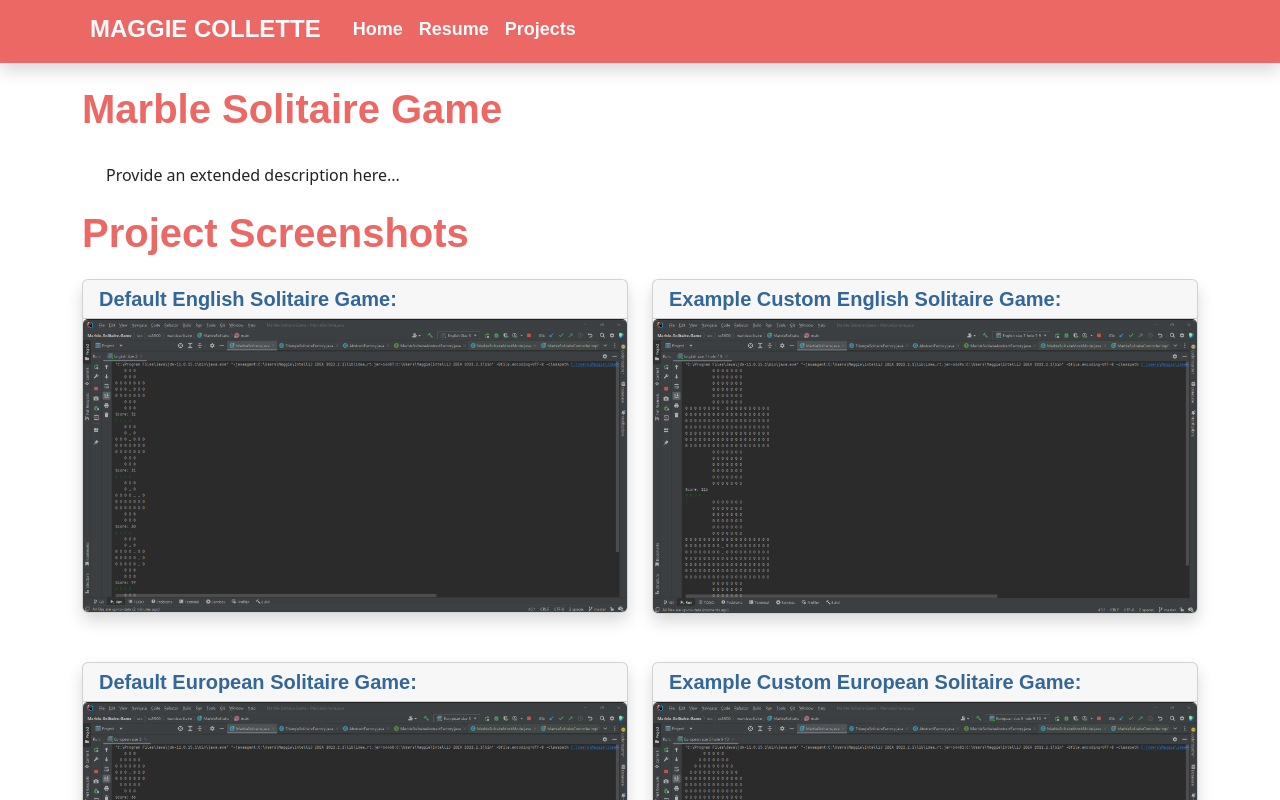
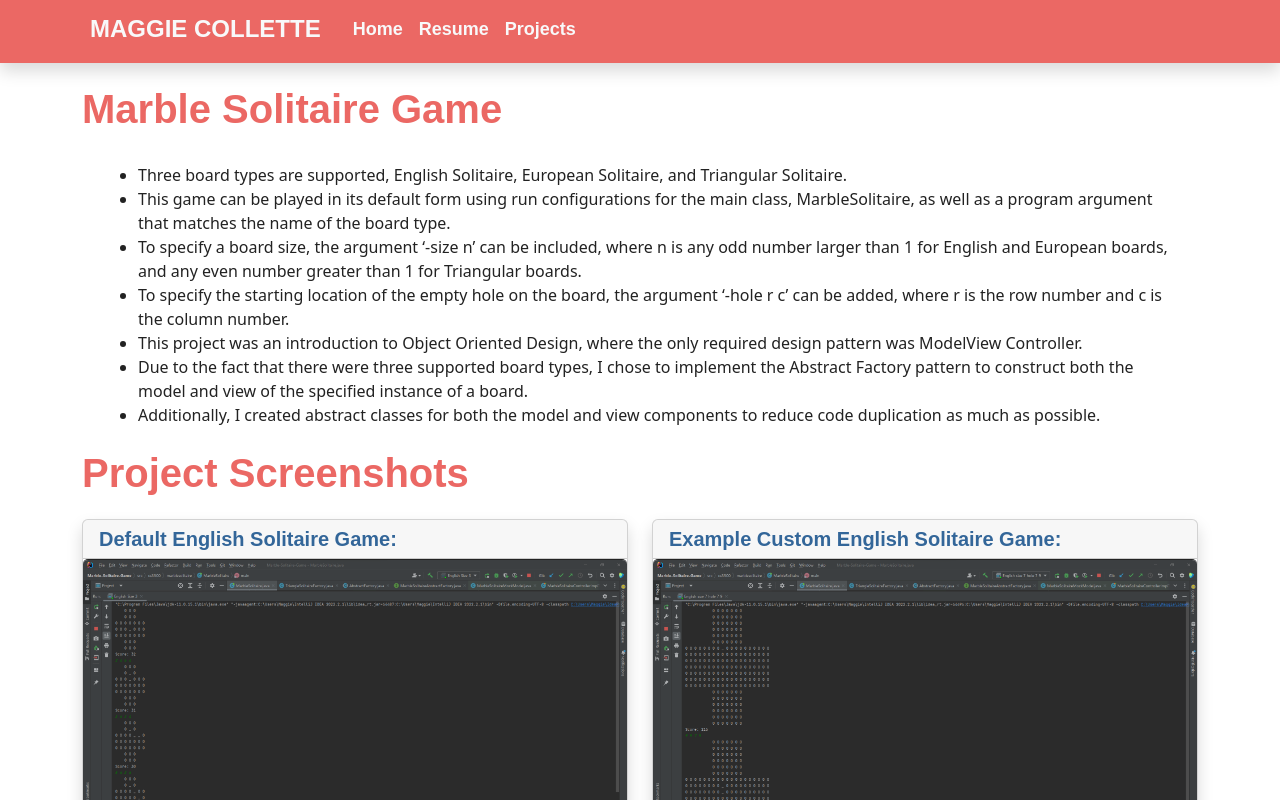
Before and after one commit to maggiecollette/Personal-Site, an Angular app: page /ood-marble-solitaire in a window 1280 px wide. Shown: the top 800 px of the page. Built offline with nearby package versions, Linux system fonts and the light colour scheme.

Commit message:
Updating descriptions

```diff
--- a/src/app/angular-widgets/angular-widgets.component.ts
+++ b/src/app/angular-widgets/angular-widgets.component.ts
@@ -8,7 +8,15 @@ import {Component} from '@angular/core';
 export class AngularWidgetsComponent {
   name = "Angular Widgets";
   github = "https://github.com/maggiecollette/Angular-Widgets";
-  description = "Provide an extended description here...";
+  description = [
+  "Angular Widgets is an in-progress project that I’ve been mainly using to practice making API calls with a service.",
+  "Currently one component is completed, a widget to search today’s weather.",
+  "Additionally, I have continued using what I learned from creating my personal website, such as the use of ngIf, " +
+  "ngFor and other Structural Directives to properly display both the empty and filled states of the weather component.",
+  "I have also been continuing to use Pipes to format dates, times, and temperature values, and Interpolation as " +
+  "needed to display data."
+
+];
   images = [
     {title: "The Current Weather Component's Empty State:", src: "assets/ANGULAR-WIDGETS-SS3.png" },
     {title: "The Current Weather Component After a Search:", src: "assets/ANGULAR-WIDGETS-SS1.png" },
--- a/src/app/ime/ime.component.ts
+++ b/src/app/ime/ime.component.ts
@@ -8,7 +8,29 @@ import {Component} from '@angular/core';
 export class IMEComponent {
   name = "Image Manipulation and Enhancement";
   github = '';
-  description = "Provide an extended description here...";
+  description = [
+    "Over the course of three assignments, plus an extra credit assignment, my CS3000 partner and I developed an " +
+    "Image Manipulation and Enhancement program in Java.",
+    "This program was also implemented using the Model View Controller Design Pattern, with support for both terminal " +
+    "“text-view” and a GUI view.",
+    "One of the main design choices made in this assignment was our use of the command design pattern and function " +
+    "objects for each type of image manipulation. This design choice made our code far more extensible, and also " +
+    "allowed us to reduce duplication within our code.",
+    "Our project includes the following features:",
+    "Loading and saving jpg, png, bmp, and ppm files.",
+    "The ability to switch through any previously loaded or manipulated images.",
+    "Brightening and Darkening an image by a specified increment.",
+    "Flipping an image both horizontally and vertically.",
+    "Visualizations of the Red, Green, Blue, Value, Intensity, and Luma components of an image.",
+    "The ability to apply Sharpen, Blur, Sepia, and Grayscale filters on an image.",
+    "Image Mosaic functionality, which can be customized by a specified seed.",
+    "Downscaling an image to any given width and height.",
+    "Histogram depiction of the red, green, blue, and intensity components of an image, updated every time the " +
+    "displayed image is reselected or manipulated.",
+    "An image manipulation preview window, which depicts a scrollable 200 x 200 pane to which an image manipulation " +
+    "can be applied, and previewed as the user scrolls through the image (an implementation of image masking)."
+
+];
   images = [
     {title: "Loaded Image:", src: "assets/IME-SS1.png" },
     {title: "Downscaled Image:", src: "assets/IME-SS2.png" },
--- a/src/app/marble-solitaire/marble-solitaire.component.ts
+++ b/src/app/marble-solitaire/marble-solitaire.component.ts
@@ -8,7 +8,21 @@ import {Component} from '@angular/core';
 export class MarbleSolitaireComponent {
   name = "Marble Solitaire Game";
   github = "";
-  description = "Provide an extended description here...";
+  description = [
+    "Three board types are supported, English Solitaire, European Solitaire, and Triangular Solitaire.",
+    "This game can be played in its default form using run configurations for the main class, MarbleSolitaire, as " +
+    "well as a program argument that matches the name of the board type.",
+    "To specify a board size, the argument ‘-size n’ can be included, where n is any odd number larger than 1 for " +
+    "English and European boards, and any even number greater than 1 for Triangular boards.",
+    "To specify the starting location of the empty hole on the board, the argument ‘-hole r c’ can be added, where r " +
+    "is the row number and c is the column number.",
+    "This project was an introduction to Object Oriented Design, where the only required design pattern was Model" +
+    "View Controller.",
+    "Due to the fact that there were three supported board types, I chose to implement the Abstract Factory pattern " +
+    "to construct both the model and view of the specified instance of a board.",
+    "Additionally, I created abstract classes for both the model and view components to reduce code duplication as " +
+    "much as possible."
+  ];
   images = [
     {title: "Default English Solitaire Game:", src: "assets/MARBLE-ENG1.png" },
     {title: "Example Custom English Solitaire Game:", src: "assets/MARBLE-ENG2.png" },
--- a/src/app/oasis-project/oasis-project.component.ts
+++ b/src/app/oasis-project/oasis-project.component.ts
@@ -8,7 +8,17 @@ import {Component} from '@angular/core';
 export class OasisProjectComponent {
   name = "HowBusyIsMarino.com";
   github = "https://github.com/maggiecollette/Marino-Gym-Project";
-  description = "Provide an extended description here...";
+  description = [
+    "HowBusyIsMarino.com was created by myself and three fellow Northeastern students to display the historical " +
+    "capacity levels of the Marino Center and SquashBusters campus gyms.",
+    "With one semester to complete our project and no prior web development experience, we successfully created a " +
+    "fully-functioning website (unfortunately no longer hosted online).",
+    "First, we worked through automating web scraping on Northeastern’s current gym capacity webpage and storing " +
+    "that data using an AWS server.",
+    "Once we collected and formatted our data, I learned how to fetch, filter, and plot it onto a heat map using " +
+    "JavaScript along with Plotly.js.",
+    "We used HTML, CSS, and Bootstrap for the visual design of our site."
+  ];
   images = [
     {title: "Home Page:", src: "assets/OASIS-SS3.png" },
     {title: "Home Page:", src: "assets/OASIS-SS4.png" },
--- a/src/app/project-page/project-page.component.html
+++ b/src/app/project-page/project-page.component.html
@@ -9,7 +9,11 @@
       </ng-container>
     </h1>
   </div>
-  <p class="mx-4 my-2">{{description}}</p>
+  <ul class="mx-4 my-2">
+    <ng-container *ngFor="let line of description">
+      <li>{{line}}</li>
+    </ng-container>
+  </ul>
 
   <h1 class="text-primary my-4">Project Screenshots</h1>
   <div class="row justify-content-center">
--- a/src/app/project-page/project-page.component.ts
+++ b/src/app/project-page/project-page.component.ts
@@ -8,7 +8,7 @@ import {Component, Input} from '@angular/core';
 export class ProjectPageComponent {
   @Input() name!: string;
   @Input() github!: string;
-  @Input() description!: string;
+  @Input() description!: string[];
   @Input() images!: {title: string, src: string}[];
   @Input() skills!: {name: string, icon: string}[];
 }
```
